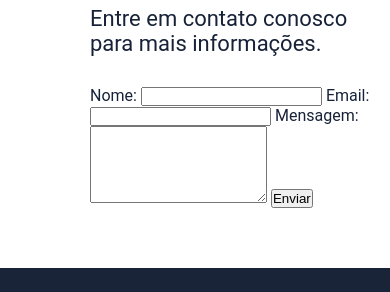
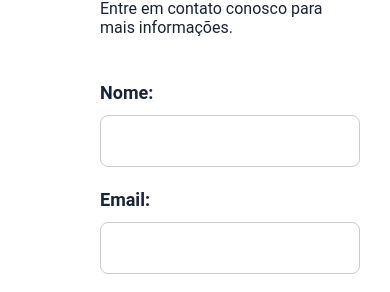
Before and after one commit to Havyner/Projeto-MeuSite, a plain HTML site: page html/contato.html in a window 390 px wide. Shown: the part 261-553 px from the top of the page. Drawn offline with Linux system fonts and the light colour scheme; files whose address does not match are found by name.

Commit message:
finalizando contato

```diff
--- a/css/contato.css
+++ b/css/contato.css
@@ -0,0 +1,136 @@
+
+main {
+    padding-bottom: 60px;
+    margin-top: 100px;
+    padding-left: 80px;
+    color: var(--texto-principal);
+    display: flex;
+    justify-content: center;
+    align-items: center;
+}
+
+/* Container principal */
+.contato-container {
+    width: 100%;
+    max-width: 800px;
+    padding: 40px;
+    margin: 0 auto;
+}
+
+/* Título */
+.contato-container h1 {
+    font-size: 45px;
+    color: var(--azul-marinho);
+    margin-bottom: 15px;
+}
+
+/* Texto introdutório */
+.contato-container p {
+    font-size: 18px;
+    margin-bottom: 35px;
+    color: var(--texto-principal);
+}
+
+/* Formulário */
+.contato-form {
+    display: flex;
+    flex-direction: column;
+    width: 100%;
+    gap: 12px;
+}
+
+/* Labels */
+.contato-form label {
+    font-size: 18px;
+    font-weight: 600;
+    margin-top: 10px;
+    color: var(--azul-marinho);
+}
+
+/* Campos de entrada */
+.contato-form input,
+.contato-form textarea {
+    width: 100%;
+    padding: 15px;
+    font-size: 17px;
+    font-family: inherit;
+    color: var(--texto-principal);
+    background-color: var(--branco);
+    border: 1px solid #ccc;
+    border-radius: 8px;
+    outline: none;
+    box-sizing: border-box;
+    transition: border-color 0.3s, box-shadow 0.3s;
+}
+
+/* Campo de mensagem */
+.contato-form textarea {
+    resize: vertical;
+    min-height: 150px;
+}
+
+/* Efeito ao selecionar os campos */
+.contato-form input:focus,
+.contato-form textarea:focus {
+    border-color: var(--azul-principal);
+    box-shadow: 0 0 5px rgba(0, 100, 200, 0.2);
+}
+
+/* Botão */
+.contato-container button {
+    background-color: var(--azul-principal);
+    color: var(--branco);
+    border: none;
+    padding: 25px 40px;
+    font-size: 25px;
+    cursor: pointer;
+    margin-top: 20px;
+    border-radius: 10px;
+    transition: background-color 0.3s, transform 0.2s;
+}
+
+/* Efeito de mudança de cor */
+.contato-container button:hover {
+    background-color: var(--azul-marinho);
+    transform: translateY(-2px);
+}
+
+/* Responsividade */
+@media (max-width: 768px) {
+    main {
+        margin-top: 60px;
+        padding: 20px;
+    }
+
+    .contato-container {
+        padding: 20px;
+    }
+
+    .contato-container h1 {
+        font-size: 35px;
+    }
+
+    .contato-container button {
+        width: 100%;
+        padding: 18px;
+        font-size: 20px;
+    }
+}
+
+@media (max-width: 480px) {
+    main {
+        margin-top: 40px;
+    }
+
+    .contato-container {
+        padding: 10px;
+    }
+
+    .contato-container h1 {
+        font-size: 30px;
+    }
+
+    .contato-container p {
+        font-size: 16px;
+    }
+}
--- a/css/style.css
+++ b/css/style.css
@@ -129,6 +129,10 @@ main {
     cursor: pointer;
     margin-top: 20px;
     border-radius: 10px;
+}
+
+.button:hover {
+    background-color: var(--azul-marinho);
 }
 
 .imagem-hero {
--- a/html/contato.html
+++ b/html/contato.html
@@ -4,6 +4,7 @@
     <meta charset="UTF-8">
     <meta name="viewport" content="width=device-width, initial-scale=1.0">
     <link rel="stylesheet" href="../css/style.css">
+    <link rel="stylesheet" href="../css/contato.css">
     <title>Contato</title>
 </head>
 <body>
```
Also changed, not shown: index.html (+6 -1 lines).
